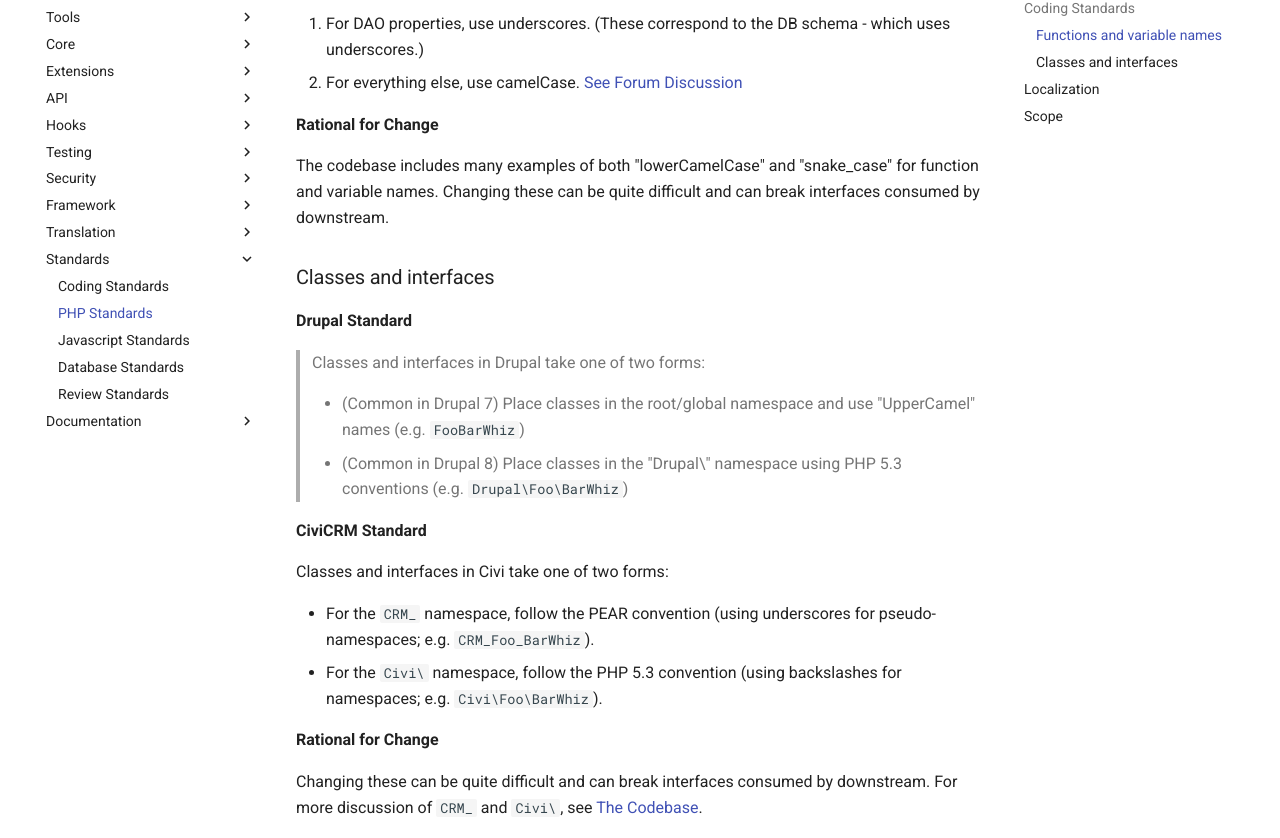
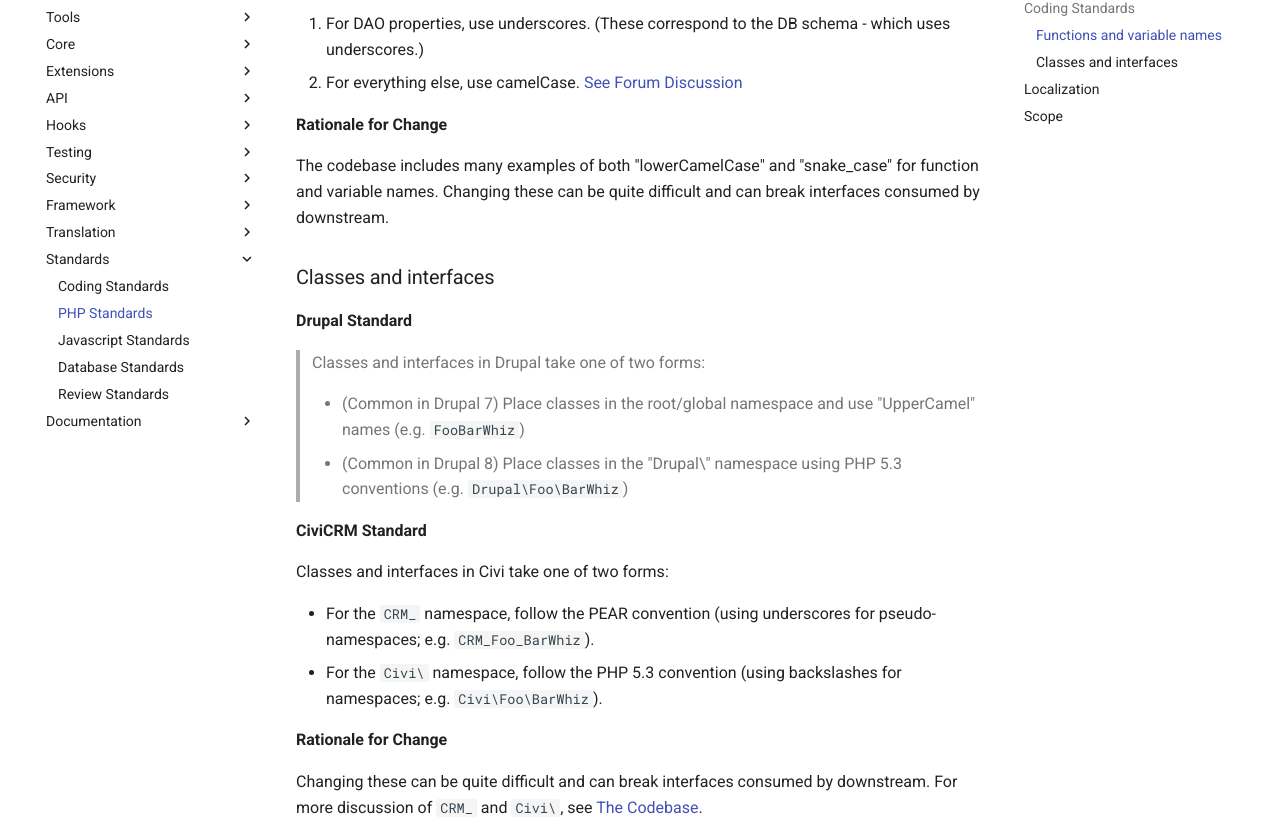
Before and after one commit to civicrm/civicrm-dev-docs, an MkDocs documentation site: the page built from docs/standards/php.md, in a window 1280 px wide and 1400 px high, scrolled down 1523 px. Shown: the part 145-983 px from the top of the window. Built offline with MkDocs 1.6.1 and Material for MkDocs 9.7.7, drawn with Linux system fonts in a browser that asks for light colours; comment, search, counter and statistics services are not loaded; old or Windows-style settings are respelled for this version of MkDocs.

Commit message:
Spelling: rational vs rationale

```diff
--- a/docs/standards/php.md
+++ b/docs/standards/php.md
@@ -73,7 +73,7 @@
 1. For DAO properties, use underscores. (These correspond to the DB schema - which uses underscores.)
 2. For everything else, use camelCase. [See Forum Discussion](http://forum.civicrm.org/index.php/topic,35519.0.html)
 
-**Rational for Change**
+**Rationale for Change**
 
 The codebase includes many examples of both "lowerCamelCase" and "snake_case" for function and variable names. Changing these can be quite difficult and can break interfaces consumed by downstream.
 
@@ -95,7 +95,7 @@
 * For the `CRM_` namespace, follow the PEAR convention (using underscores for pseudo-namespaces; e.g. `CRM_Foo_BarWhiz`).
 * For the `Civi\` namespace, follow the PHP 5.3 convention (using backslashes for namespaces; e.g. `Civi\Foo\BarWhiz`).
 
-**Rational for Change**
+**Rationale for Change**
 
 Changing these can be quite difficult and can break interfaces consumed by downstream. For more discussion of `CRM_` and `Civi\`, see [The Codebase](/framework/filesystem.md).
 
```
